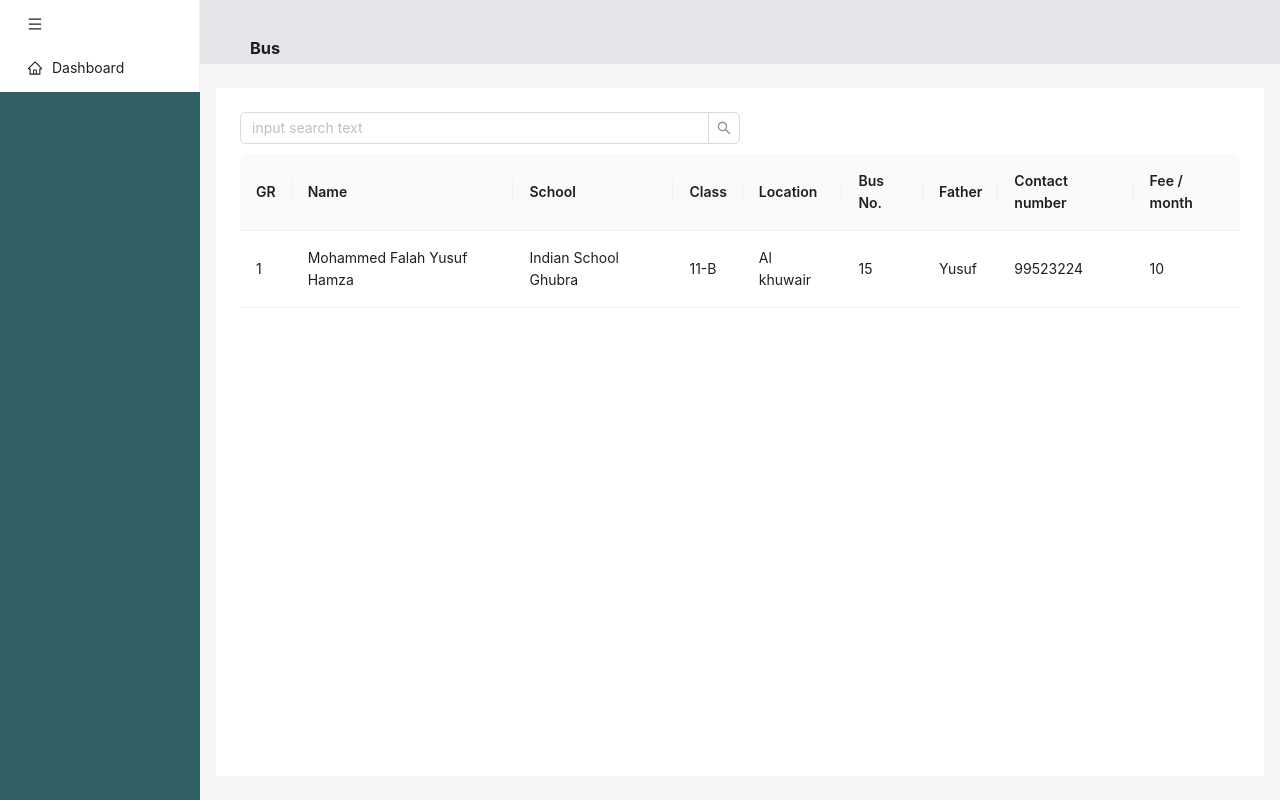
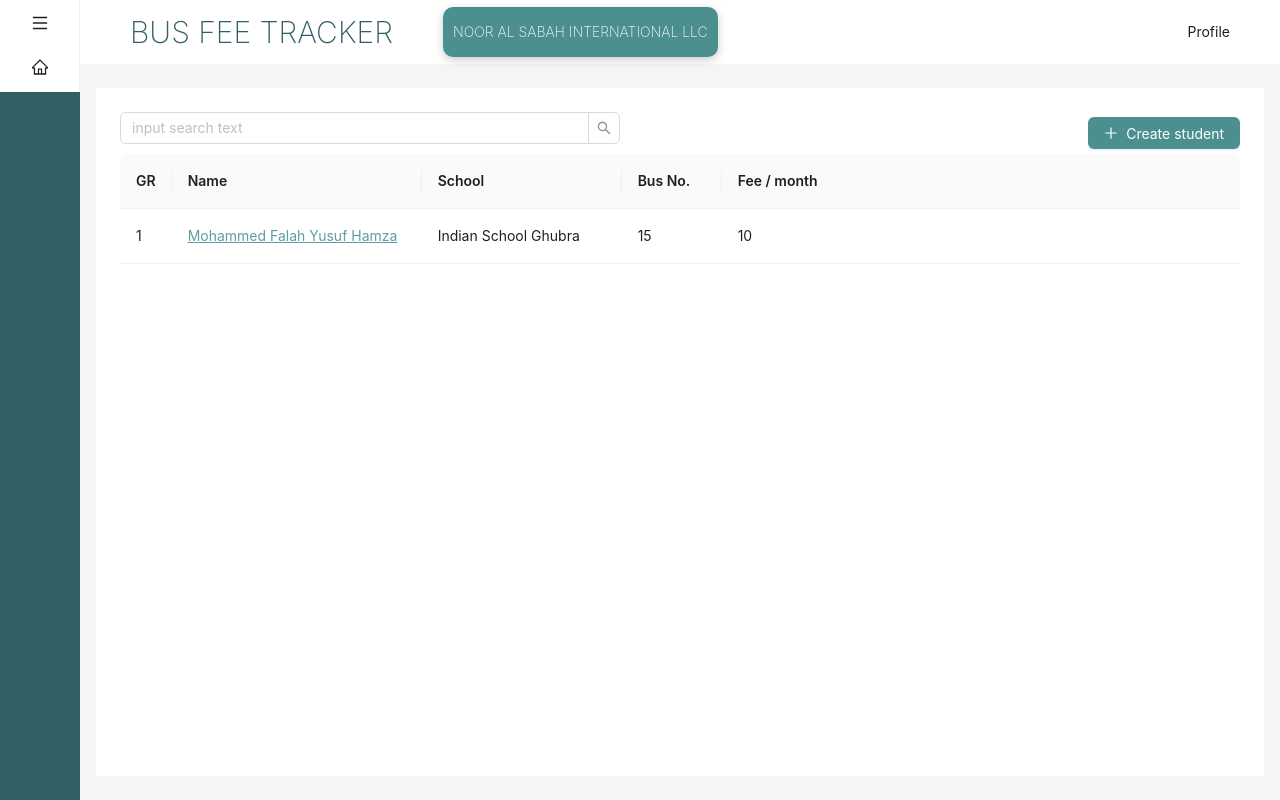
Before and after one commit to falahyusufhamza/fees-app, a React (Create React App) app: page / in a window 1280 px wide. Built offline with nearby package versions, Linux system fonts and the light colour scheme.

Commit message:
Create student form added

```diff
--- /dev/null
+++ b/src/components/common/Dashboard/CreateStudent.css
@@ -0,0 +1,9 @@
+.create-student-modal .contents {
+    max-height: 500px;
+    overflow-y: auto;
+    padding-top: 50px;
+}
+
+.create-student-modal .modal-header {
+    border-bottom: 1px solid var(--primary-color);
+}
--- /dev/null
+++ b/src/components/common/Dashboard/CreateStudent.js
@@ -0,0 +1,133 @@
+import { Button, Col, Form, Input, Modal, Row, Select } from 'antd'
+import React from 'react'
+import "./CreateStudent.css"
+
+const CreateStudent = ({
+    isVisible = false,
+    onClose = () => {}
+}) => {
+    const {Option} = Select;
+    const [form] = Form.useForm();
+    const formItemLayout = {
+        labelCol: {
+          xs: {
+            span: 24,
+          },
+          sm: {
+            span: 8,
+          },
+        },
+        wrapperCol: {
+          xs: {
+            span: 24,
+          },
+          sm: {
+            span: 16,
+          },
+        },
+      };
+  return (
+    <Modal
+        open={isVisible}
+        className="create-student-modal"
+        title={<div className='modal-header'>
+            <p className='modal-title'>Create a new student</p>
+        </div>}
+        onCancel={onClose}
+        children={<div className='contents'>
+            <Form
+                {...formItemLayout}
+                form={form}
+                name="register"
+                onFinish={(values) => console.log(values)}
+                initialValues={{
+                    residence: ['zhejiang', 'hangzhou', 'xihu'],
+                    prefix: '86',
+                }}
+                scrollToFirstError
+                >
+                    <Row style={{width: "100%"}} gutter={20}>
+                    <Col style={{width: "100%"}} span={12}>
+                    <Form.Item
+                    name="name"
+                    label="Full name"
+                    rules={[
+                        {
+                            required: true,
+                            message: 'Name is required!',
+                        },
+                    ]}
+                >
+                    <Input />
+                </Form.Item>
+
+                <Form.Item
+                    name="grno"
+                    label="GR No."
+                    rules={[
+                        {
+                            required: true,
+                            message: 'Please enter the GR Number!',
+                        },
+                    ]}
+                >
+                    <Input />
+                </Form.Item>
+                <Form.Item
+                    name="gender"
+                    label="Gender"
+                    rules={[
+                    {
+                        required: true,
+                        message: 'Please select gender!',
+                    },
+                    ]}
+                >
+                    <Select placeholder="select your gender">
+                        <Option value="male">Male</Option>
+                        <Option value="female">Female</Option>
+                    </Select>
+                </Form.Item>
+                    </Col>
+
+                <Col span={12}>
+                <Form.Item
+                    name="school"
+                    label="School"
+                >
+                    <Input />
+                </Form.Item>
+
+                <Form.Item
+                    name="location"
+                    label="Location"
+                >
+                    <Input />
+                </Form.Item>
+
+                <Form.Item
+                    name="contact"
+                    label="Phone Number"
+                >
+                    <Input/>
+                </Form.Item>
+
+                </Col>
+                    </Row>
+                <Row justify={"end"} style={{width: "100%", marginTop: 20, paddingRight: 20}}>
+                        <Button onClick={onClose} type="secondary">
+                            Cancel
+                        </Button>
+                        <Button style={{marginLeft: 10}} type="primary" htmlType="submit">
+                            Submit
+                        </Button>
+                </Row>
+            </Form>
+        </div>}
+        width={800}
+        footer={null}
+    />
+  )
+}
+
+export default CreateStudent
--- a/src/components/common/Dashboard/StudentProfile.css
+++ b/src/components/common/Dashboard/StudentProfile.css
@@ -25,8 +25,9 @@
 .bus-number-box {
     width: 100px;
     height: 100px;
-    border: 1px solid navy;
-    color: navy;
+    border: 1px solid var(--primary-color);
+    background-color: var(--secondary-color);
+    color: var(--primary-color);
     font-size: 30px;
     border-radius: 10px;
     display: flex;
--- /dev/null
+++ b/src/components/common/Dashboard/StudentsTable.css
@@ -0,0 +1,10 @@
+.table-container .student-name {
+    text-decoration: underline;
+    cursor: pointer;
+    color: cadetblue;
+}
+
+.table-container table {
+    width: 100%;
+    overflow-x: auto;
+}
--- a/src/components/common/Dashboard/StudentsTable.js
+++ b/src/components/common/Dashboard/StudentsTable.js
@@ -1,5 +1,6 @@
 import React from 'react'
 import {Table} from 'antd';
+import "./StudentsTable.css";
 
 const StudentsTable = ({
     data = [],
@@ -9,36 +10,42 @@ const StudentsTable = ({
         {
             title: 'GR',
             dataIndex: 'grno',
+            fixed: "left",
+            width: "50px",
         },
         {
           title: 'Name',
           dataIndex: 'name',
-          render: (name, record) => <div onClick={() => onSelectStudent(record?.grno)}>{name}</div>
+          render: (name, record) => <div className='student-name' onClick={() => onSelectStudent(record?.grno)}>{name}</div>,
+          fixed: "left",
+          width: "250px",
         },
         {
           title: 'School',
           dataIndex: 'school',
+          width: "200px"
         },
-        {
-          title: 'Class',
-          dataIndex: 'class',
-        },
-        {
-            title: 'Location',
-            dataIndex: 'location',
-        },
+        // {
+        //   title: 'Class',
+        //   dataIndex: 'class',
+        // },
+        // {
+        //     title: 'Location',
+        //     dataIndex: 'location',
+        // },
         {
             title: 'Bus No.',
             dataIndex: 'busNumber',
+            width: '100px'
         },
-        {
-            title: 'Father',
-            dataIndex: 'fatherName',
-        },
-        {
-            title: 'Contact number',
-            dataIndex: 'contactNo',
-        },
+        // {
+        //     title: 'Father',
+        //     dataIndex: 'fatherName',
+        // },
+        // {
+        //     title: 'Contact number',
+        //     dataIndex: 'contactNo',
+        // },
         {
             title: 'Fee / month',
             dataIndex: 'feePerMonth',
@@ -46,6 +53,7 @@ const StudentsTable = ({
       ];
   return (
     <Table
+        rowKey={"grno"}
         columns={columns}
         dataSource={data}
         pagination={false}
--- a/src/components/common/Layout.css
+++ b/src/components/common/Layout.css
@@ -7,7 +7,42 @@
 }
 
 .layout-container .header {
-    background-color: #e5e5e9;
+    background-color: white;
+    display: flex;
+    align-items: center;
+}
+
+.header .left {
+    display: flex;
+    flex: 2;
+    align-items: center;
+}
+
+.layout-container .header .right {
+    display: flex;
+    justify-content: end;
+    align-items: center;
+}
+
+.layout-container .header .header-title {
+    font-size: 30px;
+    font-weight: 200;
+    color: #316064;
+}
+
+.layout-container .header .company-name {
+    font-weight: 200;
+    border-radius: 10px;
+    background-color: #4b908e;
+    color: white;
+    padding: 10px;
+    margin-left: 50px;
+    display: flex;
+    justify-content: center;
+    align-items: center;
+    height: 50px;
+    box-shadow: 0 3px 10px rgb(0 0 0 / 0.2);
+    width: fit-content;
 }
 
 .layout-container .trigger {
--- a/src/components/common/Layout.js
+++ b/src/components/common/Layout.js
@@ -1,12 +1,12 @@
 import React, {useState} from 'react'
-import { Layout, Menu} from 'antd';
+import {Layout, Menu} from 'antd';
 import './Layout.css'
 import { dashboardConfig } from './Dashboard/DashboardConfig';
 
 const { Header, Sider, Content } = Layout;
 
 const AppLayout = (props) => {
-    const [collapsed, setCollapsed] = useState(false);
+    const [collapsed, setCollapsed] = useState(true);
   return (<Layout className='layout-container'>
       <Sider className='sider' trigger={null} collapsible collapsed={collapsed}>
         <div className="logo" />
@@ -28,10 +28,20 @@ const AppLayout = (props) => {
       <Layout className="header-and-content">
         <Header
             className='header'
+            title='BUS FEE TRACKER'
         >
-          <div className='trigger' onClick={() => setCollapsed((prevState) => !prevState)}>
-            <h3>Bus Fee Tracker</h3>
-          </div>
+            <div className='left'>
+                    <div className='header-title'>BUS FEE TRACKER</div>
+                    <div className='company-name'>
+                        NOOR AL SABAH INTERNATIONAL LLC
+                    </div>
+            </div>
+            <div className='right'>
+                Profile
+            </div>
+
+
+
         </Header>
         <Content
             className='content-container'
--- a/src/index.css
+++ b/src/index.css
@@ -5,9 +5,54 @@ body {
     sans-serif;
   -webkit-font-smoothing: antialiased;
   -moz-osx-font-smoothing: grayscale;
+  --primary-color: #316064;
+  --primary-lite: #4B908E;
+  --secondary-color: #E5E5E9;
+  --secondary-dark: #B8D7D5;
 }
 
+body .ant-btn-primary {
+  background-color: var(--primary-lite);
+}
+body .ant-btn-primary:not(:disabled):hover {
+  background-color: var(--primary-color);
+}
+body .ant-btn-secondary {
+  background-color: var(--secondary-color);
+  border: var(--primary-color);
+}
+body .ant-btn-secondary:not(:disabled):hover {
+  background-color: var(--secondary-color);
+}
 code {
   font-family: source-code-pro, Menlo, Monaco, Consolas, 'Courier New',
     monospace;
 }
+
+.p-10 {
+  padding: 10px
+}
+.m-10 {
+  margin: 10px;
+}
+.m-in-10 {
+  margin-inline: 10px;
+}
+.p-in-10 {
+  padding-inline: 10px;
+}
+.d-flex {
+  display: flex;
+}
+.justify-content-center {
+  justify-content: center;
+}
+.align-items-center {
+  align-items: center;
+}
+.modal-title {
+  color: var(--primary-color);
+  font-weight: 400;
+  font-size: 20px;
+  padding: 0px;
+}
--- a/src/pages/Dashboard.css
+++ b/src/pages/Dashboard.css
@@ -17,3 +17,9 @@
 #profile-container {
     flex: 1;
 }
+
+.dashboard-container .table-actions {
+    display: flex;
+    align-items: center;
+    justify-content: space-between;
+}
--- a/src/pages/Dashboard.js
+++ b/src/pages/Dashboard.js
@@ -1,20 +1,24 @@
 import React, {useState} from 'react'
 import StudentsTable from '../components/common/Dashboard/StudentsTable'
 import { studentsData } from '../constants/dummyData'
-import { Input } from 'antd';
+import { Button, Input } from 'antd';
 import './Dashboard.css';
 import StudentProfile from '../components/common/Dashboard/StudentProfile';
+import { PlusOutlined } from '@ant-design/icons';
+import CreateStudent from '../components/common/Dashboard/CreateStudent';
 const { Search } = Input;
 
 const Dashboard = () => {
     const [isDetailedViewVisible, setDetailedViewVisible] = useState(false);
     const [selectedStudent, setSelectedStudent] = useState();
+    const [isCreateStudentVisible, setCreateStudentVisible] = useState(false);
     const onSelectStudent = (studentId) => {
         setDetailedViewVisible(true);
         setSelectedStudent(studentsData.find(item => item.grno === studentId));
     }
   return (
     <div className='dashboard-container'>
+        <div className='table-actions'>
             <Search
                 className='search-input'
                 placeholder="input search text"
@@ -23,6 +27,15 @@ const Dashboard = () => {
                     width: 500,
                 }}
             />
+            <div className='right-actions'>
+                <Button
+                    onClick={() => setCreateStudentVisible(true)}
+                    icon={<PlusOutlined/>}
+                    children="Create student"
+                    type='primary'/>
+            </div>
+        </div>
+
         <div className='table-and-profile-container'>
             <div className='table-container'>
                 <StudentsTable data={studentsData} onSelectStudent={onSelectStudent}/>
@@ -33,6 +46,10 @@ const Dashboard = () => {
                 isVisible={isDetailedViewVisible}
             />
         </div>
+        <CreateStudent
+            isVisible={isCreateStudentVisible}
+            onClose={() => setCreateStudentVisible(false)}
+        />
     </div>
   )
 }
```
Lines whose indentation alone changed are shown as unchanged.
